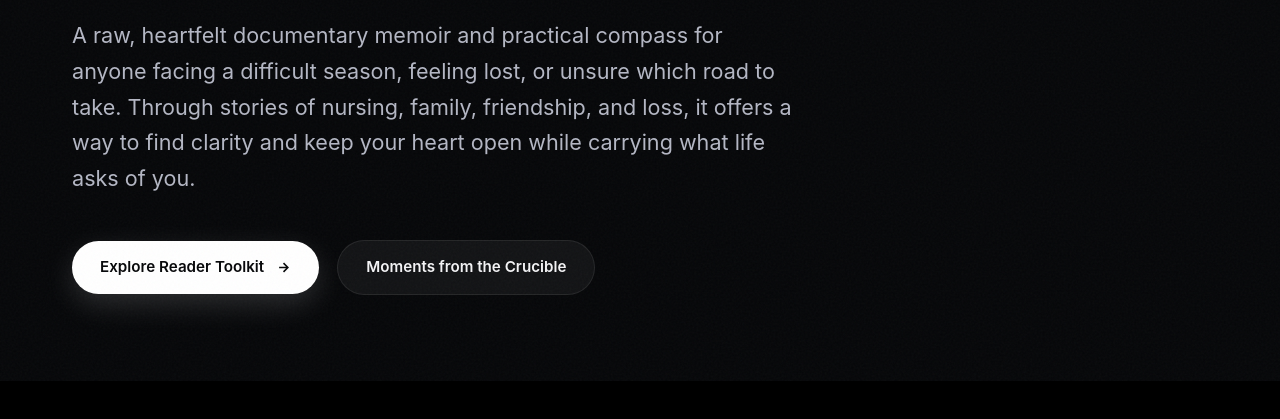
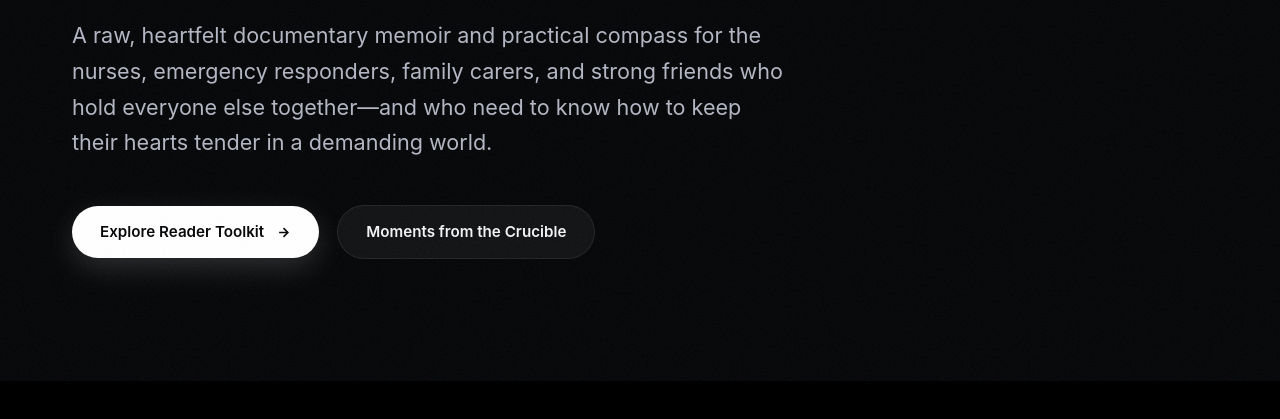
Before and after one commit to carlsuburbmates/cardiac-supernova-companion, a plain HTML site: page index.html in a window 1280 px wide. Shown: the part 419-838 px from the top of the page. Drawn offline with Linux system fonts and the light colour scheme.

Commit message:
Restore original companion copy pending manuscript-grounded revision

```diff
--- a/index.html
+++ b/index.html
@@ -5,7 +5,7 @@
   <meta name="viewport" content="width=device-width, initial-scale=1">
   <meta name="robots" content="noindex, nofollow">
   <title>Cardiac Supernova — Carl Gallardo</title>
-  <meta name="description" content="The Art of Staying Human Without Turning to Stone. A memoir and practical compass for anyone seeking clarity through life's difficult seasons, by Carl Gallardo.">
+  <meta name="description" content="The Art of Staying Human Without Turning to Stone. A documentary memoir and practical compass by Carl Gallardo.">
   <link rel="stylesheet" href="assets/style.css">
   <script defer src="assets/app.js"></script>
 </head>
@@ -53,7 +53,7 @@
       </h1>
 
       <p class="prologue-lead">
-        A raw, heartfelt documentary memoir and practical compass for anyone facing a difficult season, feeling lost, or unsure which road to take. Through stories of nursing, family, friendship, and loss, it offers a way to find clarity and keep your heart open while carrying what life asks of you.
+        A raw, heartfelt documentary memoir and practical compass for the nurses, emergency responders, family carers, and strong friends who hold everyone else together—and who need to know how to keep their hearts tender in a demanding world.
       </p>
 
       <div class="prologue-controls">
```
